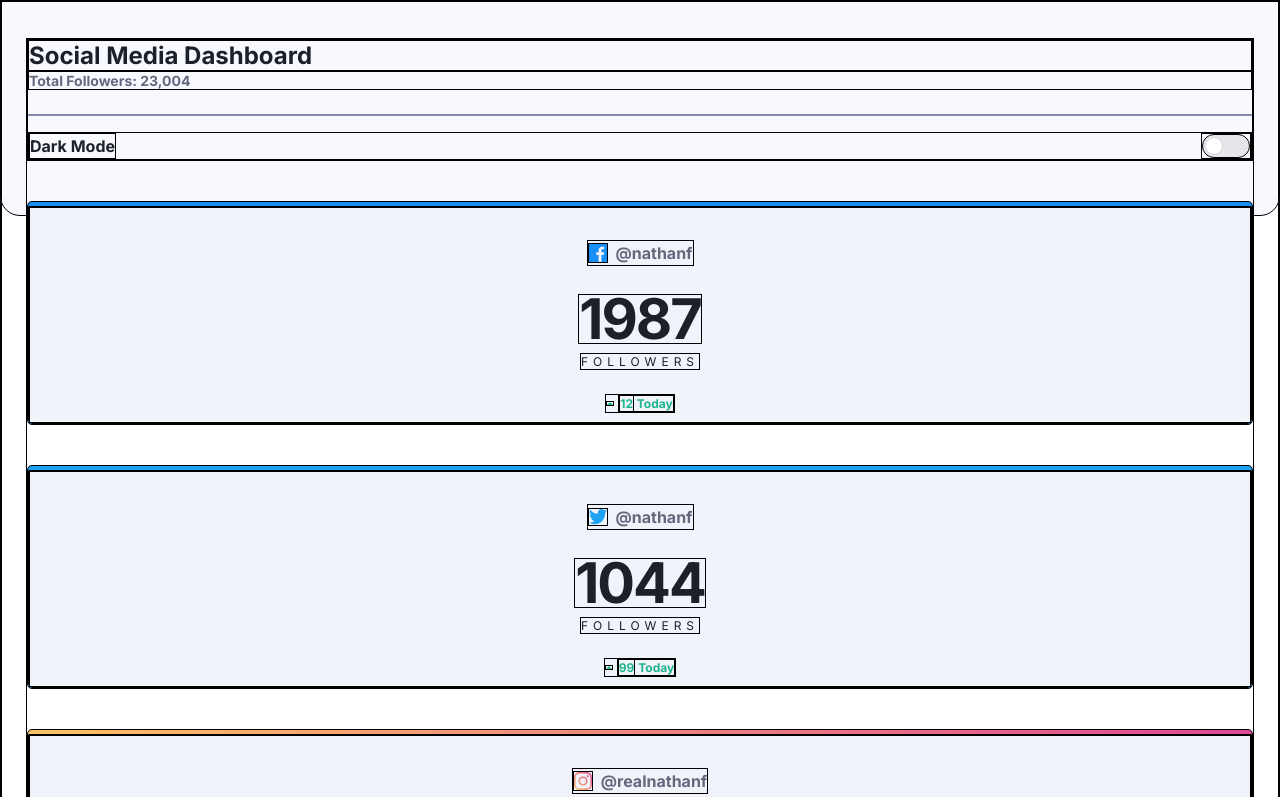
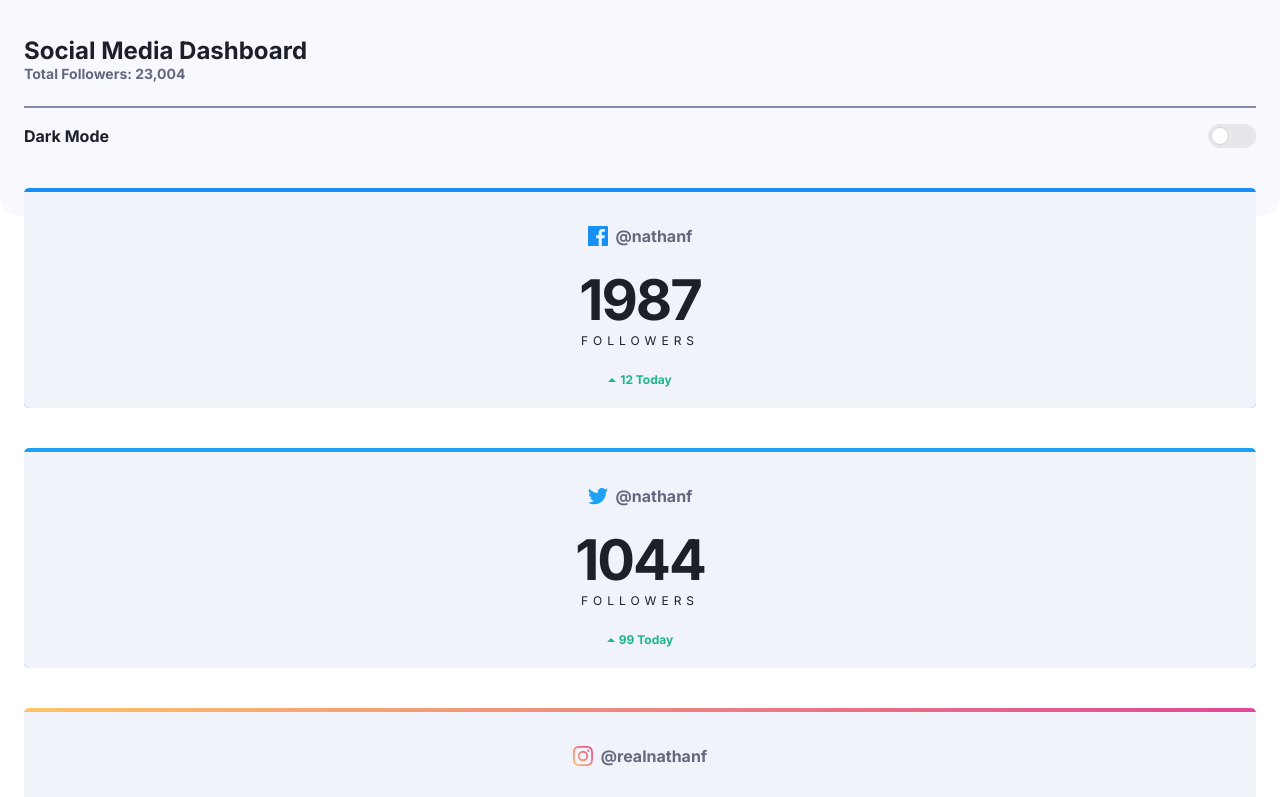
Before and after one commit to jcccc4/social-media-dashboard, a Next.js app: page / in a window 1280 px wide. Shown: the top 797 px of the page. Built offline with nearby package versions, Linux system fonts and the light colour scheme.

Commit message:
fix deployments

```diff
--- a/src/app/globals.css
+++ b/src/app/globals.css
@@ -1,7 +1,3 @@
 @tailwind base;
 @tailwind components;
 @tailwind utilities;
-
-*{
-    border: 1px solid black ;
-}
```
